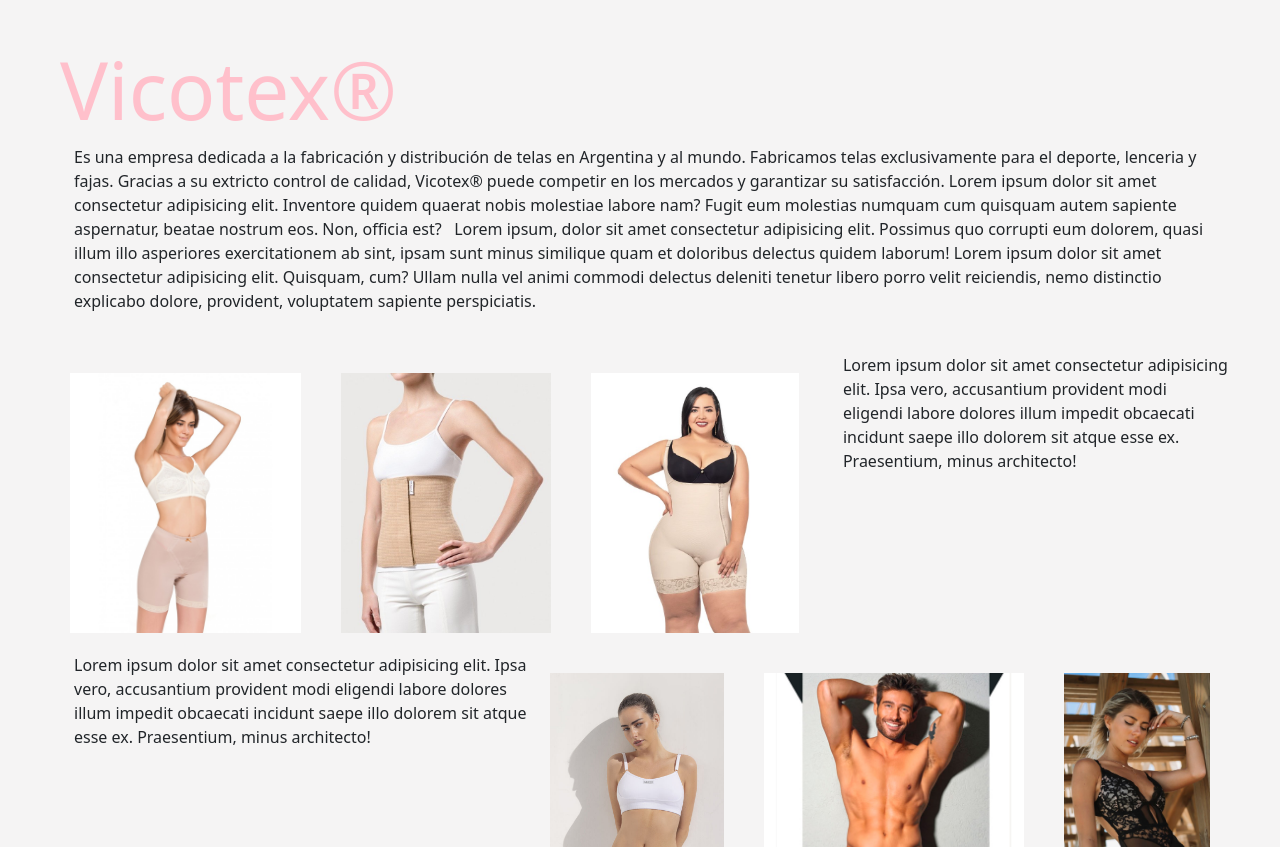
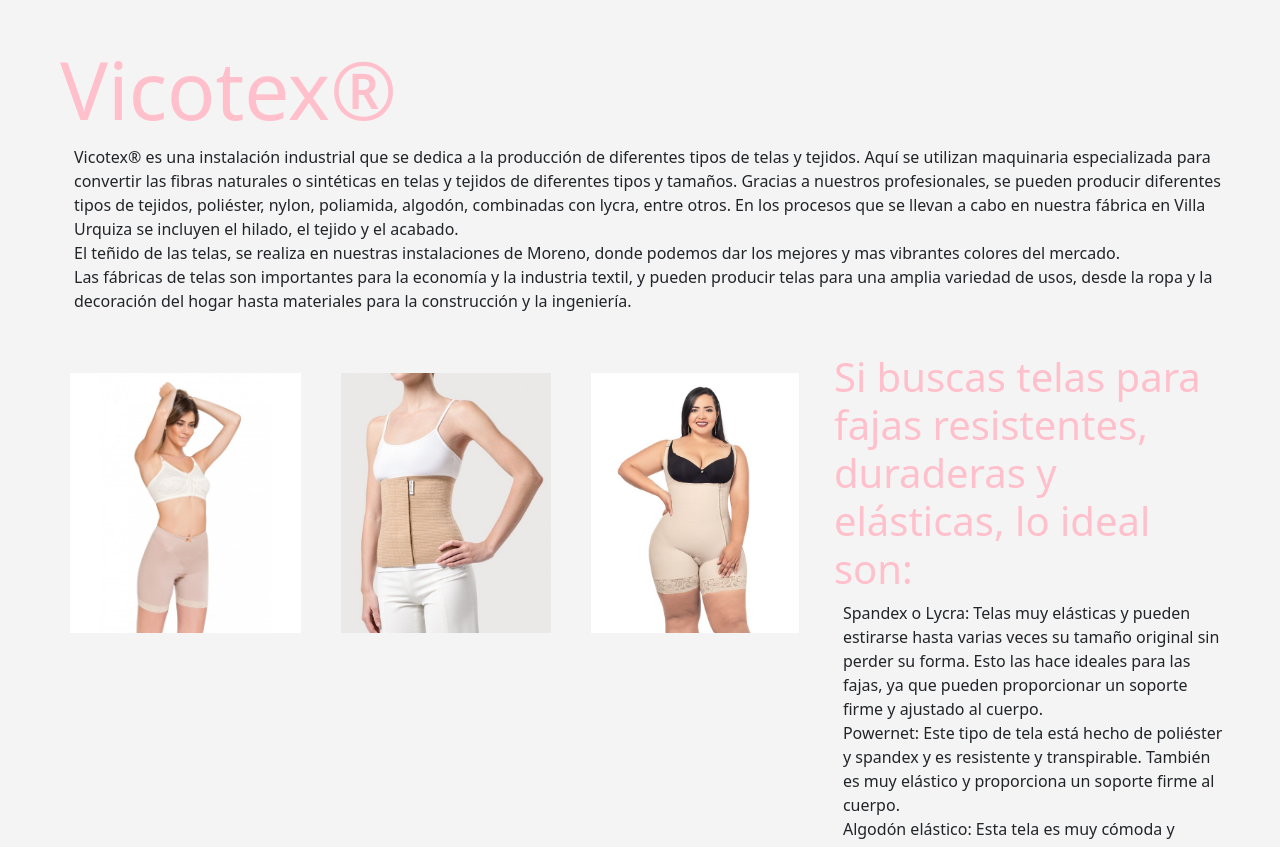
Before and after one commit to tatimonteyano/Vicotex, a plain HTML site: page vicotex-main/preentrega1-monteyano/que-hacemos.html in a window 1280 px wide. Shown: the part 105-952 px from the top of the page. Drawn offline with nearby package versions, Linux system fonts and the light colour scheme.

Commit message:
contenido

```diff
--- a/vicotex-main/preentrega1-monteyano/que-hacemos.html
+++ b/vicotex-main/preentrega1-monteyano/que-hacemos.html
@@ -35,16 +35,17 @@
       <h1>
          Vicotex®
       </h1>
-        <p>Es una empresa dedicada a la fabricación y distribución de telas en Argentina y al mundo.
-            Fabricamos telas exclusivamente para el deporte, lenceria y fajas. Gracias a su extricto control de calidad, Vicotex®
-            puede competir en los mercados y garantizar su satisfacción.
-            Lorem ipsum dolor sit amet consectetur adipisicing elit. Inventore quidem quaerat nobis
-            molestiae labore nam? Fugit eum molestias numquam cum quisquam autem
-            sapiente aspernatur, beatae nostrum eos. Non, officia est? &nbsp;
-            Lorem ipsum, dolor sit amet consectetur adipisicing elit. Possimus quo corrupti eum dolorem,
-            quasi illum illo asperiores exercitationem ab sint, ipsam sunt minus similique quam et doloribus delectus quidem laborum!
-            Lorem ipsum dolor sit amet consectetur adipisicing elit. Quisquam, cum? Ullam nulla vel animi commodi delectus deleniti
-            tenetur libero porro velit reiciendis, nemo distinctio explicabo dolore, provident, voluptatem sapiente perspiciatis.
+      <p>Vicotex® es una instalación industrial que se dedica a la producción de diferentes tipos de telas y
+        tejidos. Aquí se utilizan maquinaria especializada para convertir las fibras naturales
+        o sintéticas en telas y tejidos de diferentes tipos y tamaños.
+        Gracias a nuestros profesionales, se pueden producir diferentes tipos de tejidos, poliéster,
+        nylon, poliamida, algodón, combinadas con lycra, entre otros. En los procesos que se llevan a cabo en nuestra fábrica
+        en Villa Urquiza se incluyen el hilado, el tejido y el acabado. <br>El teñido de las telas, se realiza
+        en nuestras instalaciones de Moreno, donde podemos dar los mejores y mas vibrantes colores del mercado.<br>
+        Las fábricas de telas son importantes para la economía y la industria textil, y
+        pueden producir telas para una amplia variedad de usos, desde la ropa y la decoración del hogar
+        hasta materiales para la construcción y la ingeniería.
+      </p>
       </p>
       &nbsp;
       <div class="imagenes-contenedor">
@@ -52,17 +53,28 @@
           <img src="../imagenes/fajas 1.jpg">
           <img src="../imagenes/fajas 2.jpeg">
           <img src="../imagenes/fajas 3.jpg">
-            <p>Lorem ipsum dolor sit amet consectetur adipisicing elit. Ipsa vero, accusantium provident
-            modi eligendi labore dolores illum impedit obcaecati incidunt saepe illo dolorem sit atque
-            esse ex. Praesentium, minus architecto!</p>
+         <div>
+          <h2>Si buscas telas para fajas resistentes, duraderas y elásticas, lo ideal son:</h2>
+          <p>
+            Spandex o Lycra: Telas muy elásticas y pueden estirarse hasta varias veces su tamaño original sin perder su forma. Esto las hace ideales para las fajas, ya que pueden proporcionar un soporte firme y ajustado al cuerpo.</br>
+            Powernet: Este tipo de tela está hecho de poliéster y spandex y es resistente y transpirable. También es muy elástico y proporciona un soporte firme al cuerpo.</br>
+            Algodón elástico: Esta tela es muy cómoda y transpirable, lo que la hace ideal para fajas de uso diario. También es elástica, lo que permite que la faja se ajuste cómodamente al cuerpo.</br>
+            Nylon: Esta tela es resistente y duradera, lo que la hace ideal para fajas de alta compresión. También es transpirable y puede mantener su forma después de lavados repetidos.</br>
+          </p>
+         </div>
+
         </div>
         <div class="lenceria">
           <img src="../imagenes/lenceria 1.jpg">
           <img src="../imagenes/lenceria 2.jpg">
           <img src="../imagenes/lenceria 3.jpg">
-            <p>Lorem ipsum dolor sit amet consectetur adipisicing elit. Ipsa vero, accusantium provident
-            modi eligendi labore dolores illum impedit obcaecati incidunt saepe illo dolorem sit atque
-            esse ex. Praesentium, minus architecto!</p>
+          <p> La elección de telas para lencería dependerá del tipo de prenda que se desea fabricar y del diseño y estilo que se esté buscando. A continuación se presentan algunas opciones comunes de telas utilizadas en la fabricación de lencería:
+            Satén: El satén es una tela suave y sedosa que se utiliza comúnmente en la fabricación de ropa interior y camisones. Es un tejido delicado, ligero y cómodo.
+            Encaje: El encaje es un tejido con patrones intrincados y delicados que se utiliza comúnmente en la ropa interior y otras prendas de lencería. Es ideal para agregar un toque de elegancia y sofisticación a la prenda.
+            Tul: El tul es una tela liviana y transparente que se utiliza comúnmente en la fabricación de ropa interior y corsets. Es ideal para agregar una capa extra de glamour y sensualidad a la prenda.
+            Jersey de algodón: El jersey de algodón es un tejido suave y cómodo que se utiliza comúnmente en la fabricación de ropa interior y pijamas. Es ideal para prendas de uso diario que requieren comodidad y suavidad.
+            Microfibra: La microfibra es un tejido suave y sedoso que se utiliza comúnmente en la fabricación de ropa interior y sujetadores. Es un tejido elástico y resistente que proporciona un soporte adecuado y una gran comodidad.
+          </p>
         </div>
         <div class="deportivo">
           <img src="../imagenes/ropa deportiva 1.jpg">
@@ -70,15 +82,17 @@
           <img src="../imagenes/ropa deportiva 3.jpg">
          <p>Lorem ipsum dolor sit amet consectetur adipisicing elit. Ipsa vero, accusantium provident
             modi eligendi labore dolores illum impedit obcaecati incidunt saepe illo dolorem sit atque
-            esse ex. Praesentium, minus architecto!</p>
+            esse ex. Praesentium, minus architecto!
+          </p>
         </div>
         <div class="traje-baño">
-             <img src="../imagenes/traje de baño 1.jpg">
-             <img src="../imagenes/traje de baño 2.jpg">
-             <img src="../imagenes/traje de baño 3.jpg">
+          <img src="../imagenes/traje de baño 1.jpg" alt="baño-1">
+          <img src="../imagenes/traje de baño 2.jpg" alt="baño-2">
+          <img src="../imagenes/traje de baño 3.jpg" alt="baño-3">
           <p>Lorem ipsum dolor sit amet consectetur adipisicing elit. Ipsa vero, accusantium provident
             modi eligendi labore dolores illum impedit obcaecati incidunt saepe illo dolorem sit atque
-            esse ex. Praesentium, minus architecto!</p>
+            esse ex. Praesentium, minus architecto!
+          </p>
         </div>
      </div>
     </main>
@@ -87,16 +101,16 @@
        <strong>Vicotex®</strong>, todos los derechos reservados.
       </p>
       <p>
-       <img src="../imagenes/facebook icon.svg"><a href="https://www.facebook.com/vikibrit" target="_blank"> Facebook</a>
+       <img src="../imagenes/facebook icon.svg" alt="facebook-logo"><a href="https://www.facebook.com/vikibrit" target="_blank"> Facebook</a>
       </p>
       <p>
-       <img src="../imagenes/instagram.svg"><a href="https://www.instagram.com/vikileiva1983/" target="_blank"> Instagram</a>
+       <img src="../imagenes/instagram.svg" alt="instagram-logo"><a href="https://www.instagram.com/vikileiva1983/" target="_blank"> Instagram</a>
       </p>
       <p>
-       <img src="../imagenes/linkedin.svg"><a href="https://www.linkedin.com/in/maria-victoria-leiva-959a43b3/" target="_blank"> LinkedIn</a>
+       <img src="../imagenes/linkedin.svg" alt="linkedin-logo"><a href="https://www.linkedin.com/in/maria-victoria-leiva-959a43b3/" target="_blank"> LinkedIn</a>
       </p>
       <p>
-       <img src="../imagenes/whatsapp.svg"><a href="https://api.whatsapp.com/qr/Y4HZTDDJBVNZD1?autoload=1&app_absent=0" target="_blank"> Whatsapp</a>
+       <img src="../imagenes/whatsapp.svg" alt="whatsapp-logo"><a href="https://api.whatsapp.com/qr/Y4HZTDDJBVNZD1?autoload=1&app_absent=0" target="_blank"> Whatsapp</a>
       </p>
    </footer>
    <script src="https://cdn.jsdelivr.net/npm/@popperjs/core@2.11.6/dist/umd/popper.min.js" integrity="sha384-oBqDVmMz9ATKxIep9tiCxS/Z9fNfEXiDAYTujMAeBAsjFuCZSmKbSSUnQlmh/jp3" crossorigin="anonymous"></script>
```
Also changed, not shown: vicotex-main/index.html (+4 -6 lines), vicotex-main/preentrega1-monteyano/contacto.html (+4 -5 lines), vicotex-main/preentrega1-monteyano/novedades.html (+4 -5 lines), vicotex-main/preentrega1-monteyano/quienes-somos.html (+4 -4 lines). Lines whose indentation alone changed are shown as unchanged.
